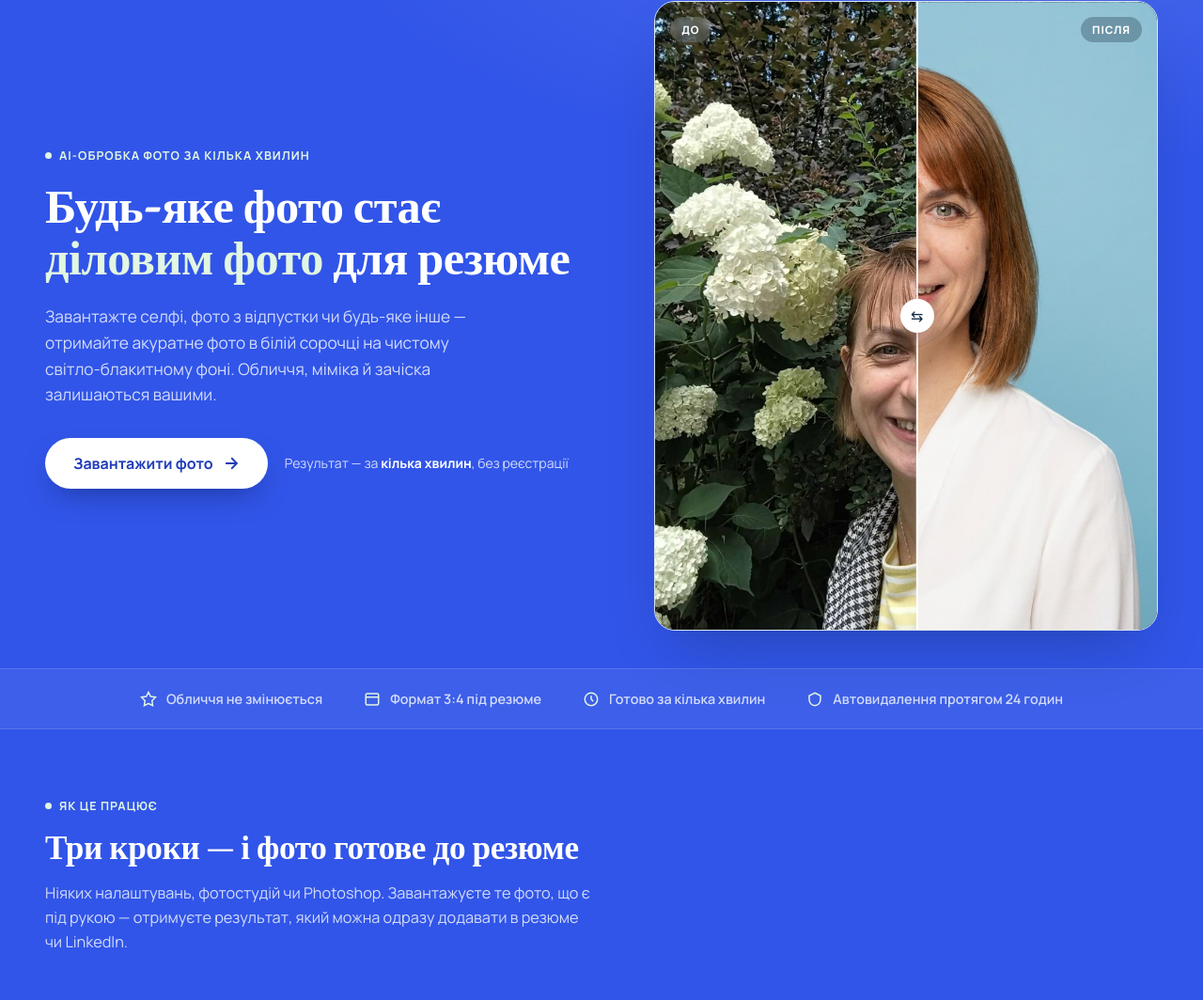
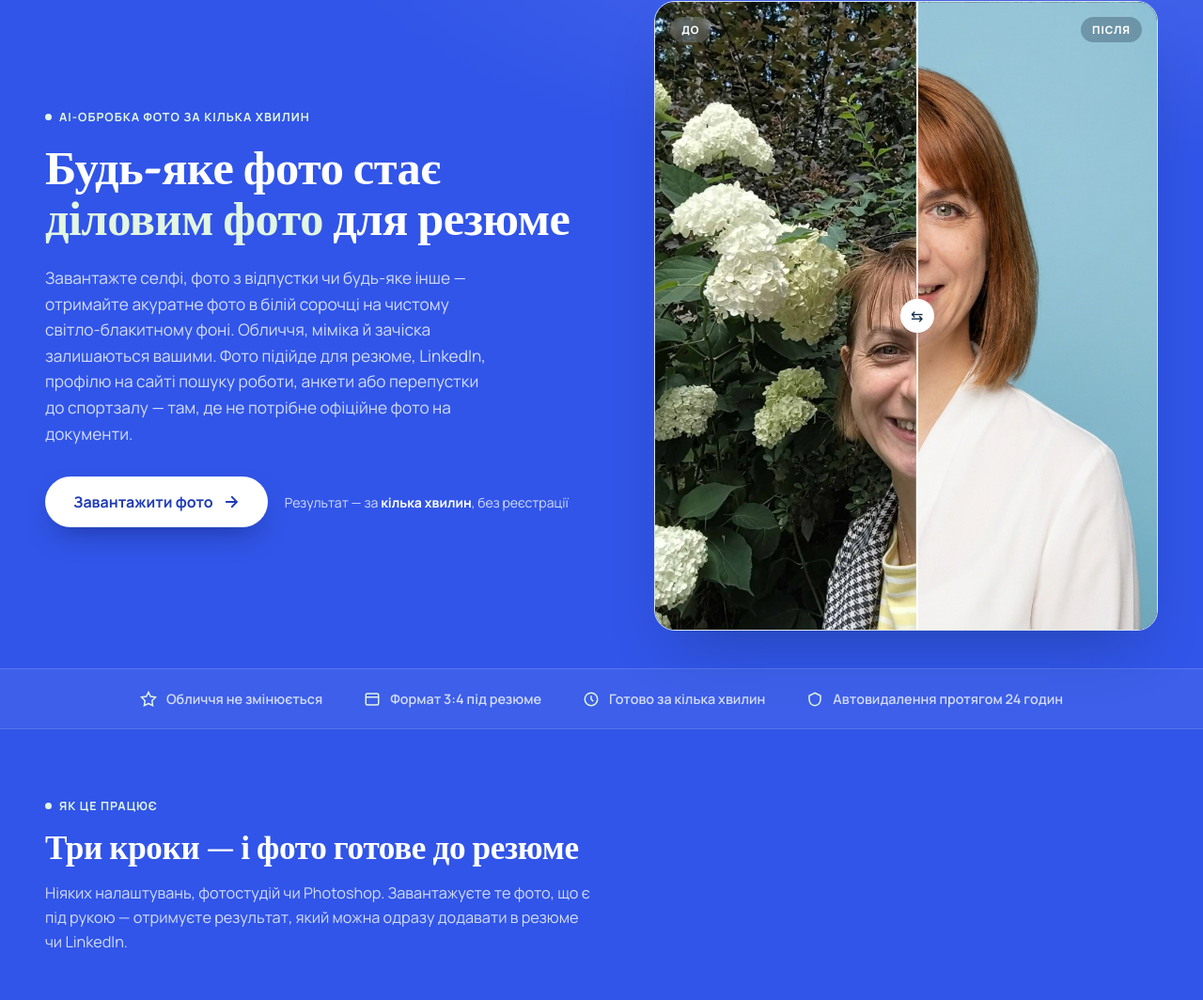
Before and after one commit to nadiiatsykalo127-png/-photo-resume-landing, a website: page index.html in a window 1280 px wide. Shown: the part 926-1990 px from the top of the page at 94% size. Drawn offline with Linux system fonts and the light colour scheme.

Commit message:
Explain where the generated career photo can be used

```diff
--- a/index.html
+++ b/index.html
@@ -578,7 +578,7 @@
     <div>
       <div class="eyebrow">AI-обробка фото за кілька хвилин</div>
       <h1 class="headline">Будь-яке фото стає <em>діловим фото</em> для резюме</h1>
-      <p class="sub">Завантажте селфі, фото з відпустки чи будь-яке інше — отримайте акуратне фото в білій сорочці на чистому світло-блакитному фоні. Обличчя, міміка й зачіска залишаються вашими.</p>
+      <p class="sub">Завантажте селфі, фото з відпустки чи будь-яке інше — отримайте акуратне фото в білій сорочці на чистому світло-блакитному фоні. Обличчя, міміка й зачіска залишаються вашими. Фото підійде для резюме, LinkedIn, профілю на сайті пошуку роботи, анкети або перепустки до спортзалу — там, де не потрібне офіційне фото на документи.</p>
       <div class="hero-actions">
         <a class="btn-primary" href="/career/photo">
           Завантажити фото
```
